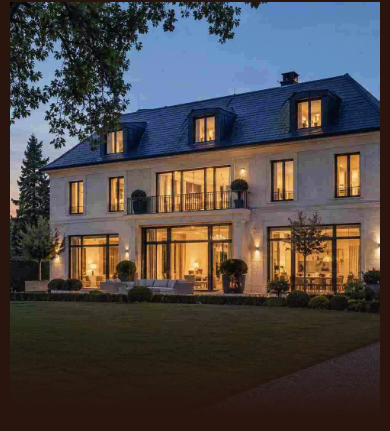
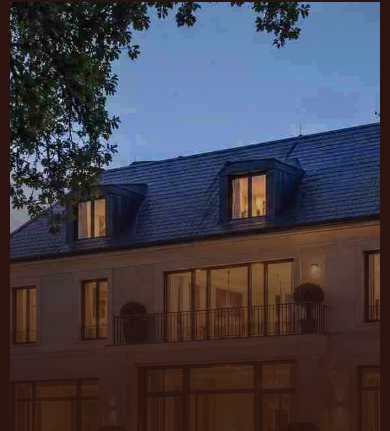
Before and after one commit to luisjulianfried-stack/Elisabeth-Hoffmann-Immobilien, a plain HTML site: page index.html in a window 390 px wide. Shown: the part 62-493 px from the top of the page. Drawn offline with nearby package versions, Linux system fonts and the light colour scheme; a web font is replaced by a local one.

Commit message:
Handy-Start: Foto über den ganzen Start wie am Desktop
Co-Authored-By: Claude Opus 5.5 <noreply@anthropic.com>
Claude-Session: https://claude.ai/code/session_01NYHmTFZgcepdNNTXHFBrDs

```diff
--- a/index.html
+++ b/index.html
@@ -84,8 +84,8 @@ a:hover > .arr{transform:translateX(5px)}
 @media (max-width:760px){
   .hero{padding-top:calc(env(safe-area-inset-top,0px) + 64px);height:88svh}
   .hero-copy{flex-direction:column;align-items:flex-start;gap:24px;padding-bottom:60px}
-  .hero-frame img{height:62%;inset:0 0 auto;object-position:50% 50%}
-  .hero-frame::after{background:linear-gradient(180deg,rgba(42,20,14,0) 0%,rgba(42,20,14,0) 40%,var(--espresso) 62%,var(--espresso) 100%)}
+  .hero-frame img{object-position:46% 50%}
+  .hero-frame::after{background:linear-gradient(180deg,rgba(42,20,14,.1) 0%,rgba(42,20,14,0) 22%,rgba(42,20,14,.62) 42%,rgba(42,20,14,.88) 58%,rgba(42,20,14,.94) 100%)}
   .hero .btn{align-self:stretch;justify-content:center;margin-bottom:0}
 }
 
```
